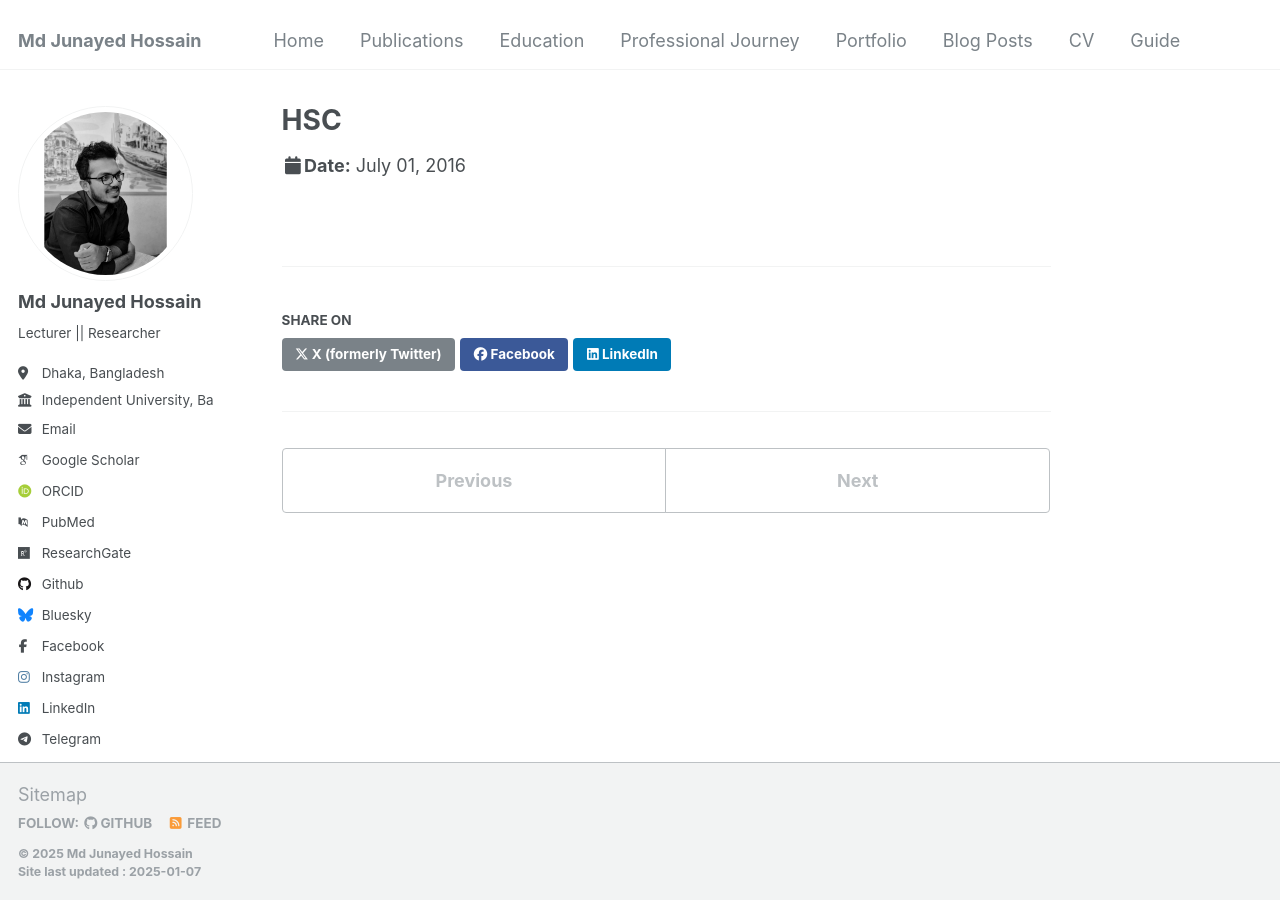
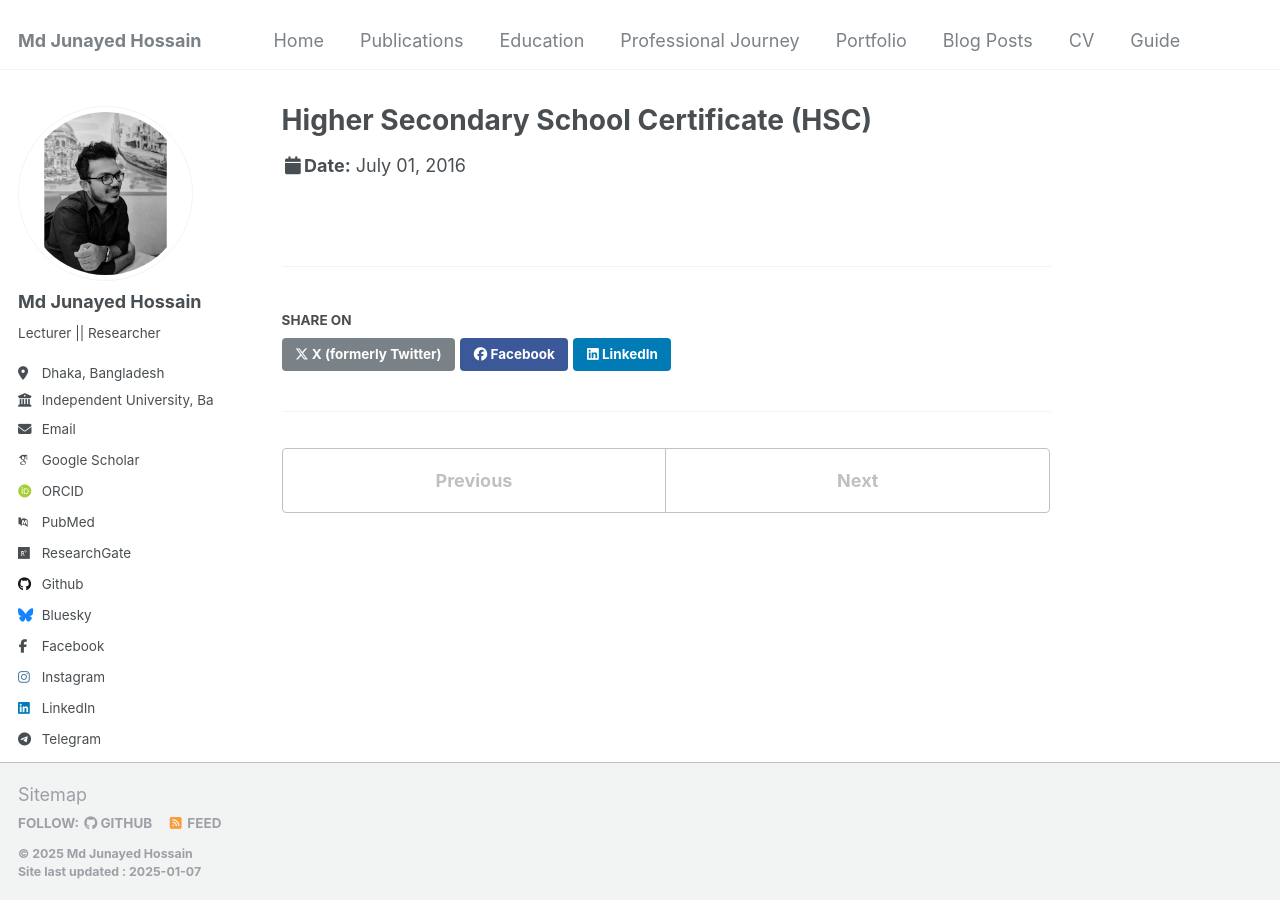
Before and after one commit to i-am-junayed/i-am-junayed.github.io, a Jekyll site: the page built from _talks/hsc.md, in a window 1280 px wide. Built offline with Jekyll 4.4.1, drawn with Linux system fonts in a browser that asks for light colours; some web fonts are replaced.

Commit message:
Update hsc.md

```diff
--- a/_talks/hsc.md
+++ b/_talks/hsc.md
@@ -1,5 +1,5 @@
 ---
-title: "HSC"
+title: " Higher Secondary School Certificate (HSC)"
 collection: teaching
 type: "Science"
 venue: "Notre Dame College"
```
